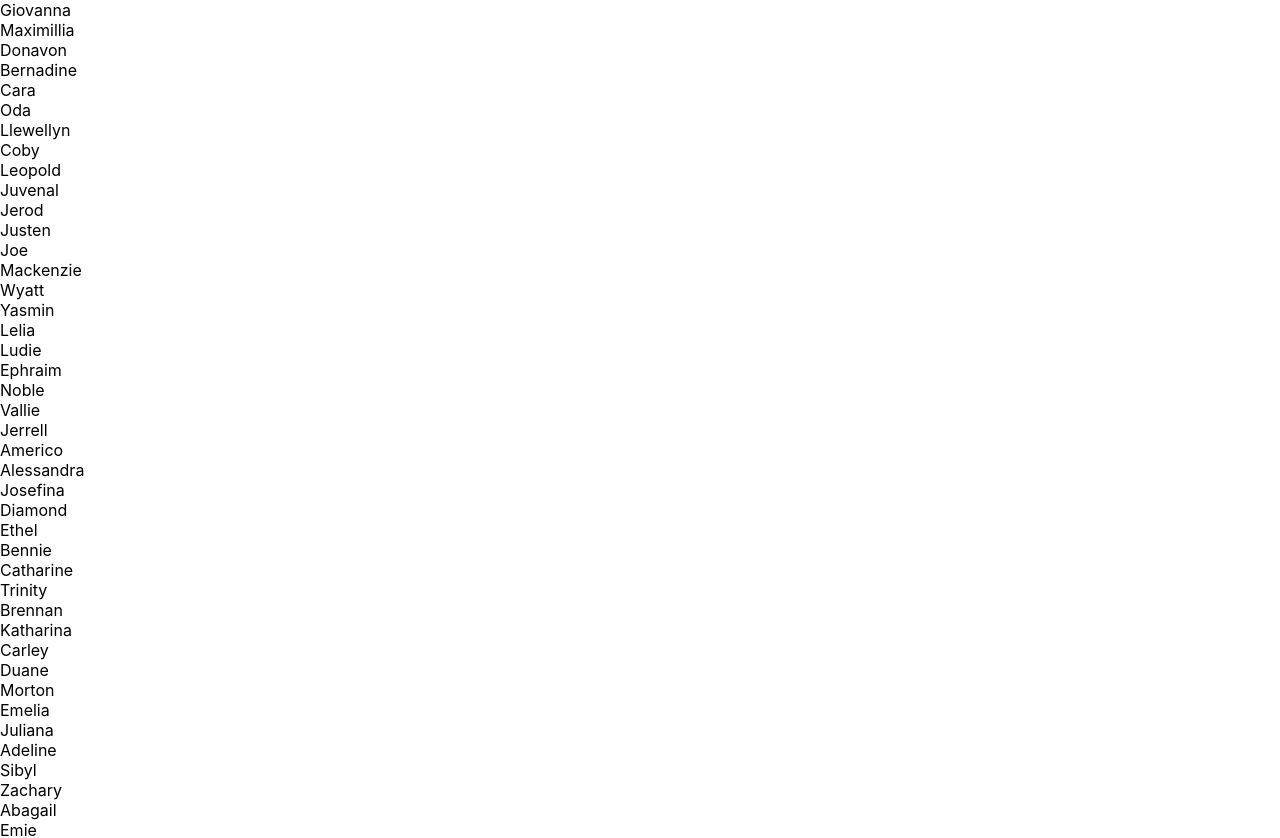
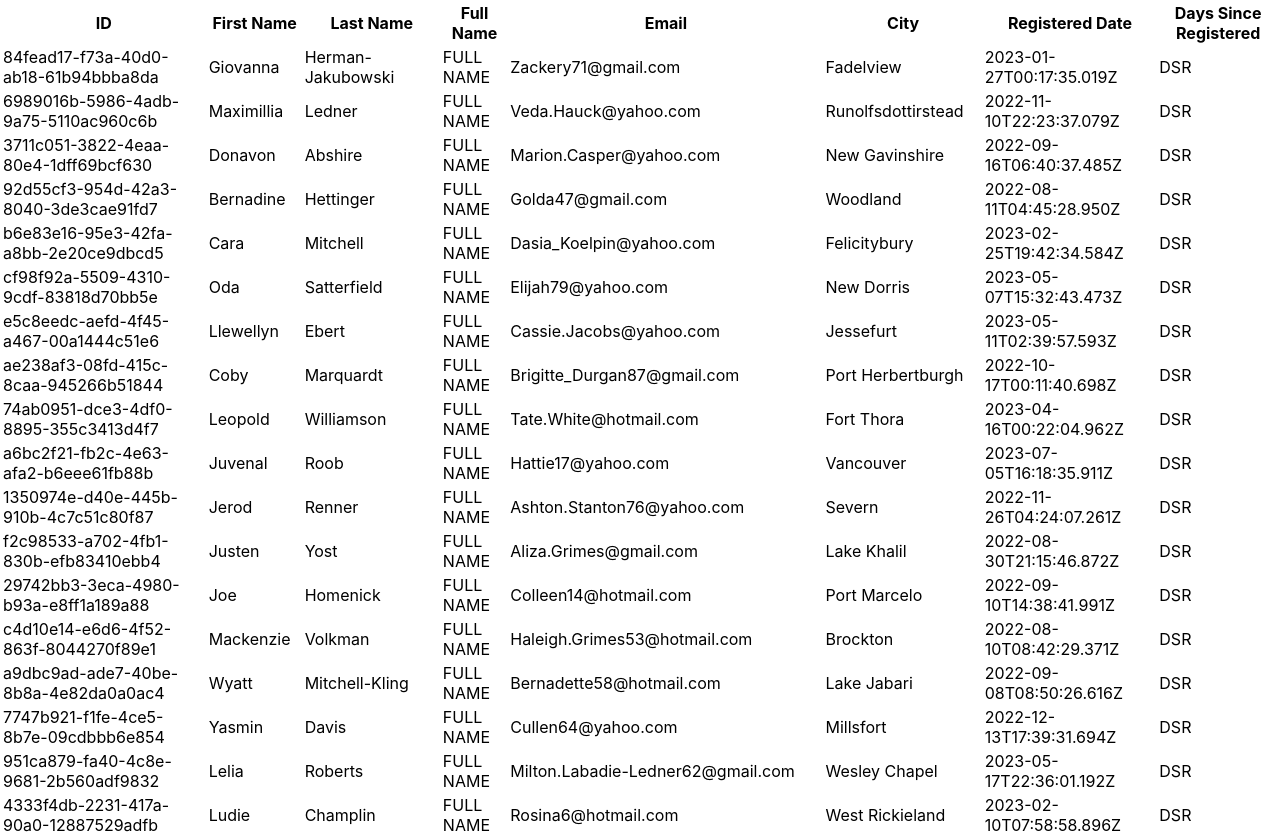
Before and after one commit to mwraich/Drag-And-Drop-Tables, a React (Create React App) app: page / in a window 1280 px wide. Shown: the top 838 px of the page. Built offline with nearby package versions, Linux system fonts and the light colour scheme.

Commit message:
Pass Users into table and display them

```diff
--- a/src/App.js
+++ b/src/App.js
@@ -19,10 +19,7 @@ function App() {
 
 	return (
 		<div>
-			{users.map((user) => (
-				<div key={user.id}>{user.firstName}</div>
-			))}
-			{/* <Table /> */}
+			<Table users={users} />
 		</div>
 	);
 }
--- a/src/components/Table/Table.css
+++ b/src/components/Table/Table.css
@@ -0,0 +1,3 @@
+table {
+	width: 100%;
+}
--- a/src/components/Table/Table.jsx
+++ b/src/components/Table/Table.jsx
@@ -1,22 +1,22 @@
 import './Table.css';
 
-const Table = () => {
-	const UserRows = () => {
+const Table = ({ users }) => {
+	const UserRows = ({ users }) => {
 		const userRows = [];
-		for (let i = 0; i < 100; i++) {
+		users.map((user) => {
 			userRows.push(
 				<tr>
-					<td>1</td>
-					<td>John</td>
-					<td>Doe</td>
-					<td>John Doe</td>
-					<td>johndoe@example.com</td>
-					<td>New York</td>
-					<td>2022-10-22</td>
-					<td>100</td>
+					<td>{user.id}</td>
+					<td>{user.firstName}</td>
+					<td>{user.lastName}</td>
+					<td>FULL NAME</td>
+					<td>{user.email}</td>
+					<td>{user.city}</td>
+					<td>{user.registeredDate}</td>
+					<td>DSR</td>
 				</tr>
 			);
-		}
+		});
 		return userRows;
 	};
 	return (
@@ -34,7 +34,7 @@ const Table = () => {
 				</tr>
 			</thead>
 			<tbody>
-				<UserRows />
+				<UserRows users={users} />
 			</tbody>
 		</table>
 	);
```
